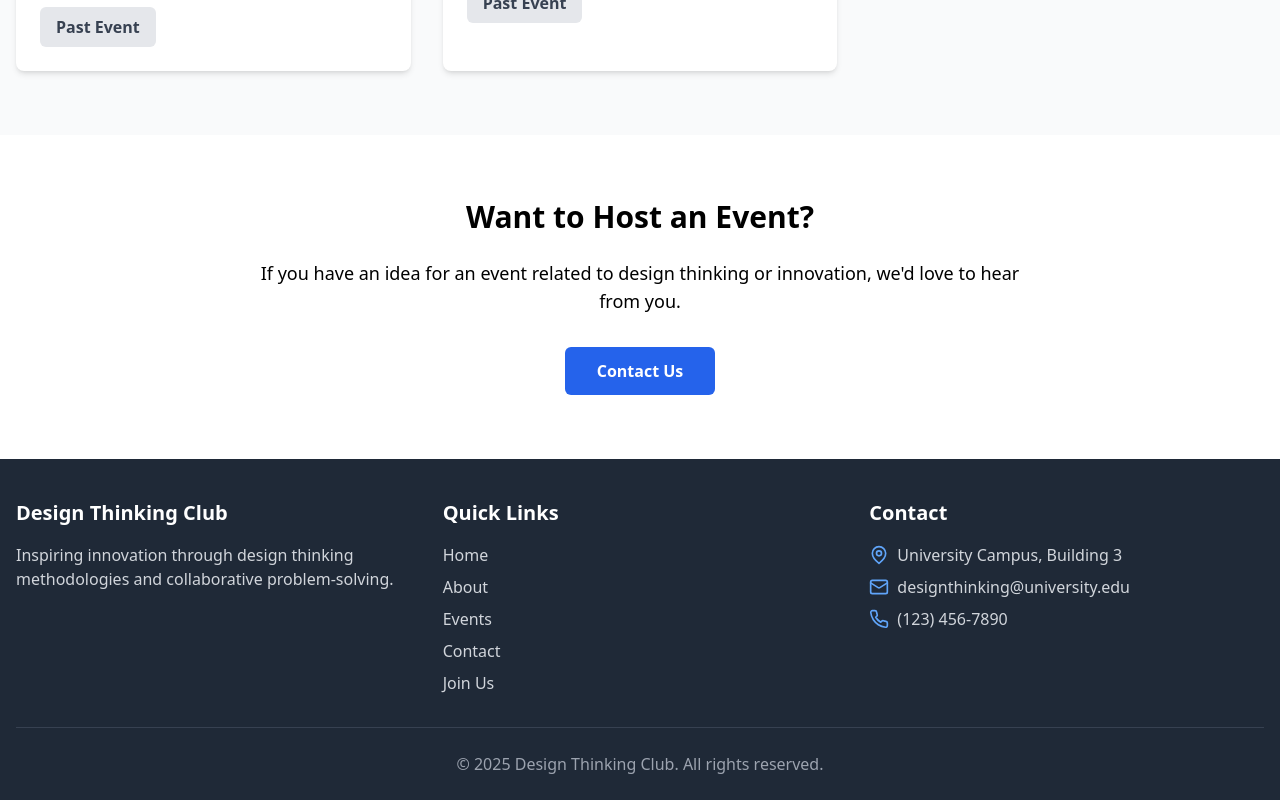
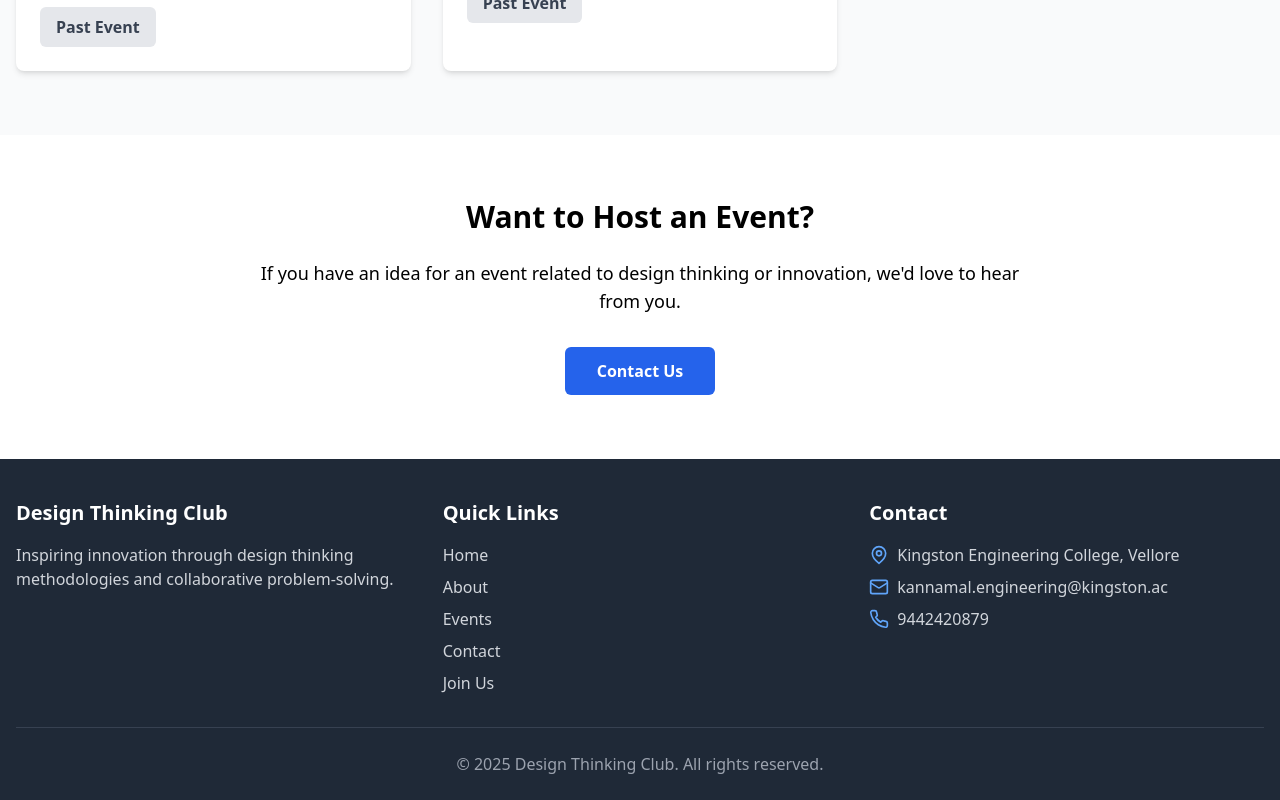
Before and after one commit to NasheethAhmedA/DesignThinkingWebsite, a React (Vite) app in the folder frontend/: page /#/events in a window 1280 px wide. Shown: the part 1813-2613 px from the top of the page. Built offline with nearby package versions, Linux system fonts and the light colour scheme.

Commit message:
footer updated

```diff
--- a/frontend/src/components/Footer.tsx
+++ b/frontend/src/components/Footer.tsx
@@ -28,18 +28,18 @@ const Footer: React.FC = () => {
             <ul className="space-y-2">
               <li className="flex items-center">
                 <MapPin className="h-5 w-5 mr-2 text-blue-400" />
-                <span className="text-gray-300">University Campus, Building 3</span>
+                <span className="text-gray-300">Kingston Engineering College, Vellore</span>
               </li>
               <li className="flex items-center">
                 <Mail className="h-5 w-5 mr-2 text-blue-400" />
-                <a href="mailto:designthinking@university.edu" className="text-gray-300 hover:text-white transition-colors">
-                  designthinking@university.edu
+                <a href="kannamal.engineering@kingston.ac" className="text-gray-300 hover:text-white transition-colors">
+                kannamal.engineering@kingston.ac
                 </a>
               </li>
               <li className="flex items-center">
                 <Phone className="h-5 w-5 mr-2 text-blue-400" />
                 <a href="tel:+1234567890" className="text-gray-300 hover:text-white transition-colors">
-                  (123) 456-7890
+                  9442420879
                 </a>
               </li>
             </ul>
```
